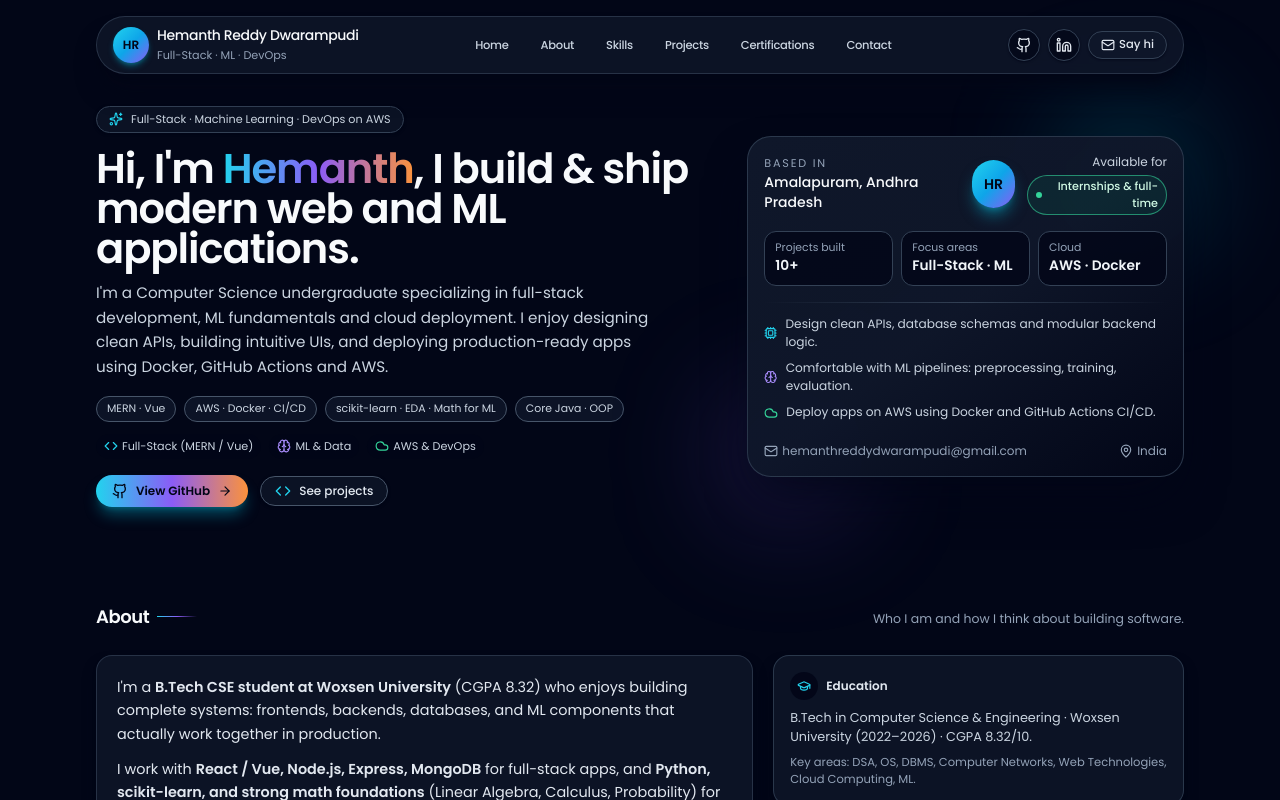
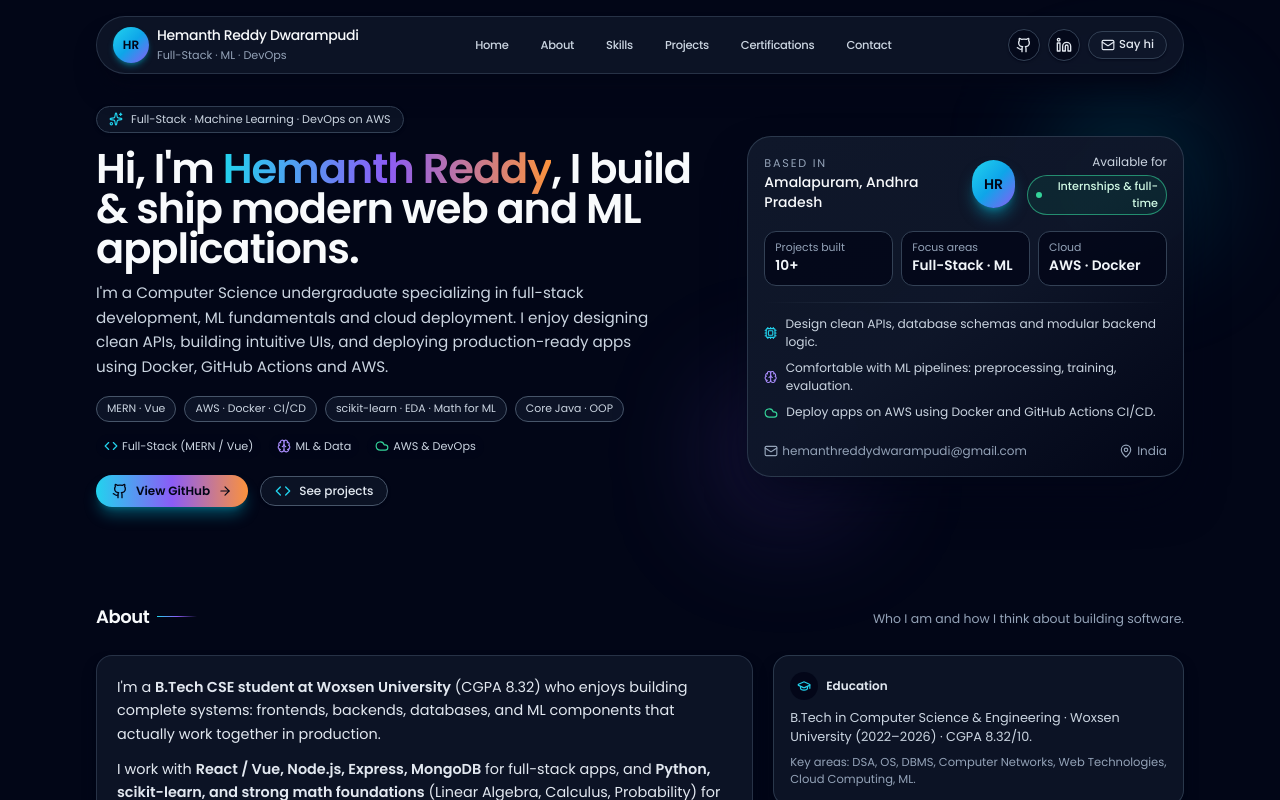
Before and after one commit to Mr-Hemanth/Portfolio, a React (Vite) app: page / in a window 1280 px wide. Shown: the top 800 px of the page. Built offline with nearby package versions, Linux system fonts and the light colour scheme.

Commit message:
Testing CI/CD

```diff
--- a/src/App.jsx
+++ b/src/App.jsx
@@ -258,7 +258,7 @@ function Hero({ onNavClick }) {
           <h1 className="mb-3 text-3xl font-semibold leading-tight tracking-tight sm:text-4xl lg:text-[2.6rem]">
             Hi, I&apos;m{" "}
             <span className="bg-gradient-to-r from-cyan-400 via-violet-500 to-orange-400 bg-clip-text text-transparent">
-              Hemanth
+              Hemanth Reddy
             </span>
             , I build &amp; ship modern web and ML applications.
           </h1>
```
